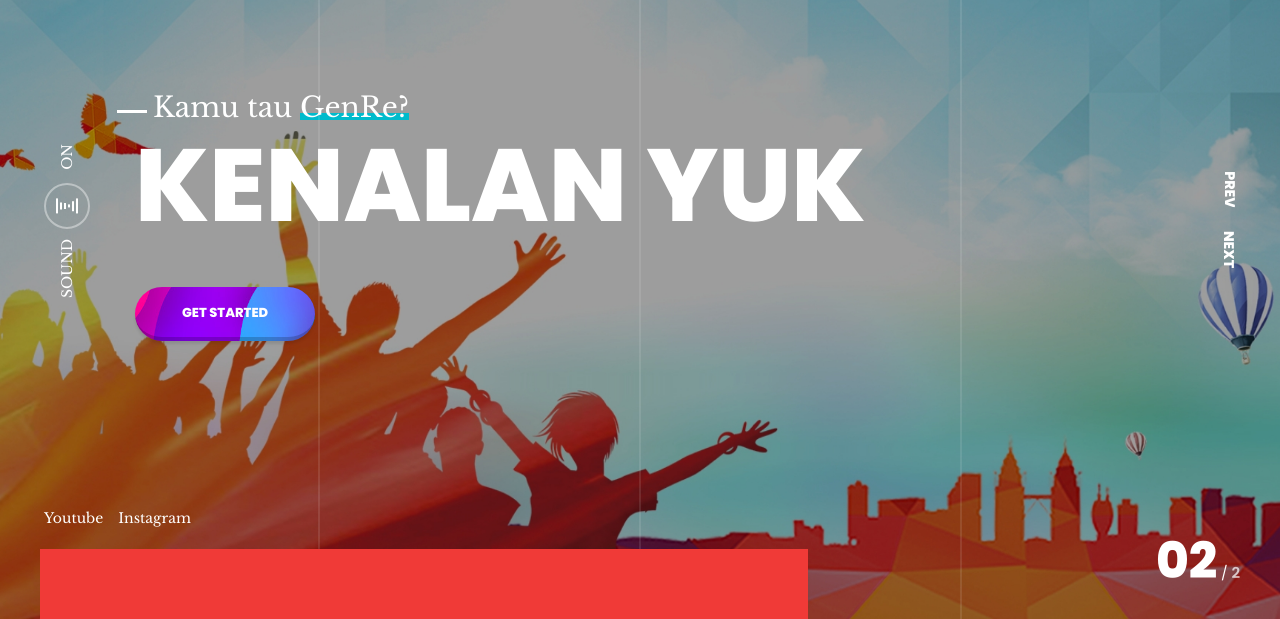
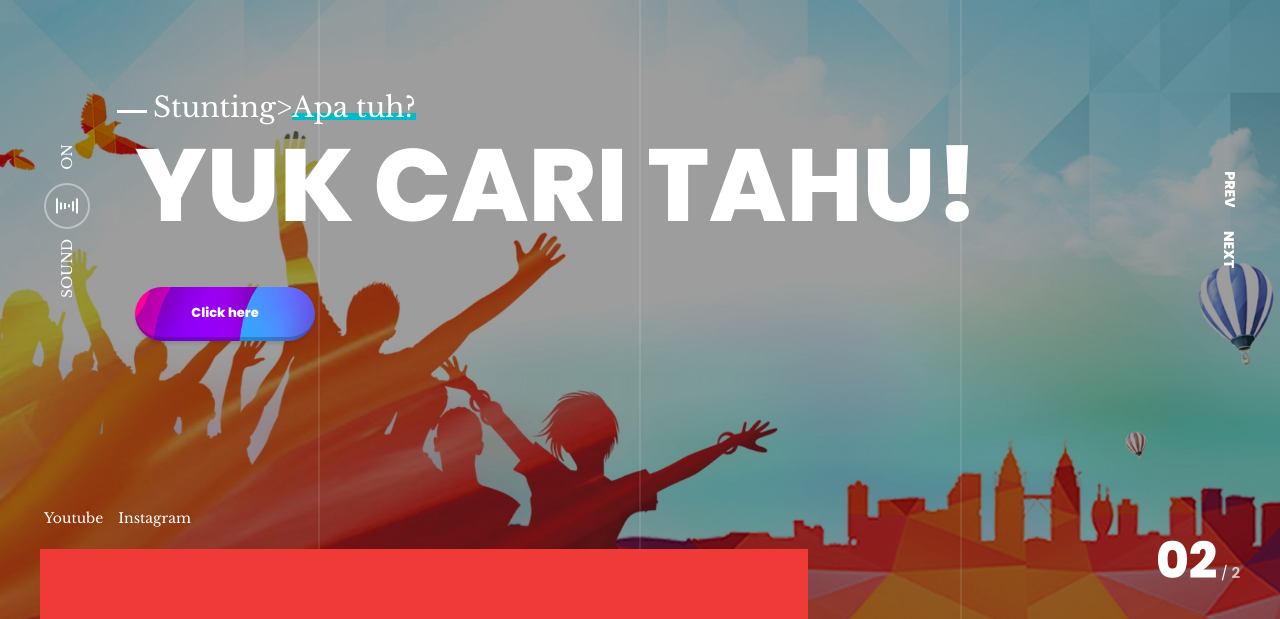
Before and after one commit to AliifRahman/AliifRahman.github.io, a plain HTML site: page index.html in a window 1280 px wide. Shown: the part 181-800 px from the top of the page. Drawn offline with nearby package versions, Linux system fonts and the light colour scheme.

Commit message:
Update index.html

```diff
--- a/index.html
+++ b/index.html
@@ -108,9 +108,9 @@
       <div class="swiper-slide">
         <div class="slide-inner bg-image" data-background="images/remaja1.jpg">
          <div class="container">
-          <h5 data-swiper-parallax="-200">Kamu tau <span>GenRe?</span></h5>
-          <h2 data-swiper-parallax="-300">Kenalan Yuk</h2>
-          <a href="works-single.html" data-swiper-parallax="-100" class="btn-ghost"><span data-hover="GET STARTED">GET STARTED</span></a>
+          <h5 data-swiper-parallax="-200">Stunting><span>Apa tuh?</span></h5>
+          <h2 data-swiper-parallax="-300">Yuk cari tahu!</h2>
+          <a href="works-single.html" data-swiper-parallax="-100" class="btn-ghost"><span data-hover="GET STARTED">Click here</span></a>
           </div>
           <!-- end container -->
           </div>
```
